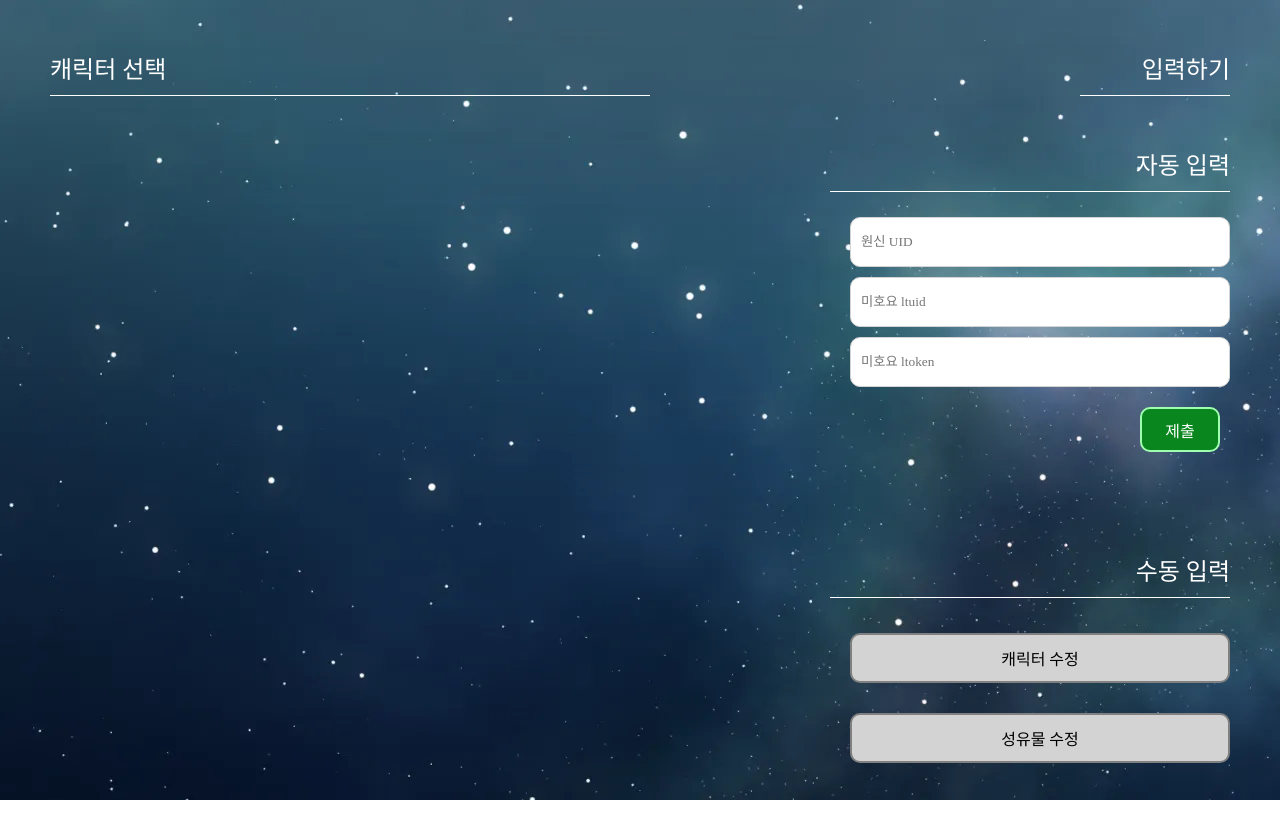
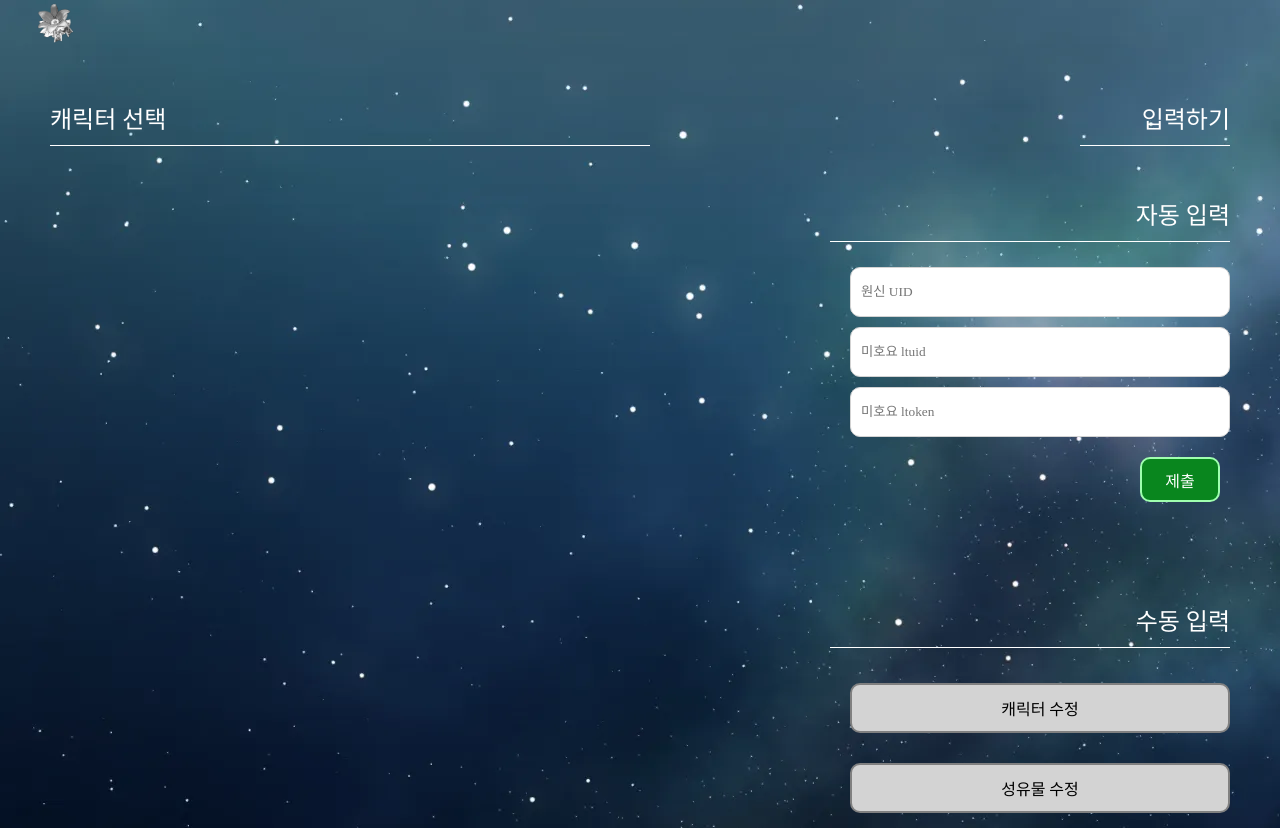
Before and after one commit to eattato/genshin-artifacts, a website: page public/main/index.html in a window 1280 px wide. Before the commit the page ends 800 px from the top, so only its background shows below. Drawn offline with Linux system fonts and the light colour scheme; no server answers; a web font is replaced by a local one.

Commit message:
로고 하다 맘

```diff
--- a/public/main/css/style.css
+++ b/public/main/css/style.css
@@ -20,9 +20,32 @@ a {
 
 body {
   display: flex;
-  justify-content: space-between;
+  flex-direction: column;
   background-image: url("../../resource/images/bg.webp");
   background-attachment: fixed;
+}
+
+.main {
+  display: flex;
+  justify-content: space-between;
+}
+
+/* header */
+.header {
+  display: flex;
+  justify-content: space-between;
+  align-items: center;
+  width: 100%;
+  height: 50px;
+}
+
+.logo {
+  margin-left: 30px;
+}
+
+.logo img {
+  width: 50px;
+  height: 50px;
 }
 
 /* characters */
--- a/public/main/index.html
+++ b/public/main/index.html
@@ -8,6 +8,12 @@
     <script src="js/script.js"></script>
   </head>
   <body>
+    <div class="header">
+      <div class="logo">
+        <img src="../resource/images/logo.png" alt="" />
+      </div>
+    </div>
+    <div class="main">
       <div class="characters">
         <div class="characters_title">캐릭터 선택</div>
         <div class="character_list"></div>
@@ -16,7 +22,12 @@
         <div class="edit_title">입력하기</div>
         <div class="edit_auto">
           <div class="edit_title">자동 입력</div>
-        <input class="edit_input" id="uid" type="text" placeholder="원신 UID" />
+          <input
+            class="edit_input"
+            id="uid"
+            type="text"
+            placeholder="원신 UID"
+          />
           <input
             class="edit_input"
             id="ltuid"
@@ -44,5 +55,6 @@
           </div>
         </div>
       </div>
+    </div>
   </body>
 </html>
```
Also changed, not shown: public/resource/images/logo.png (added). Lines whose indentation alone changed are shown as unchanged.
